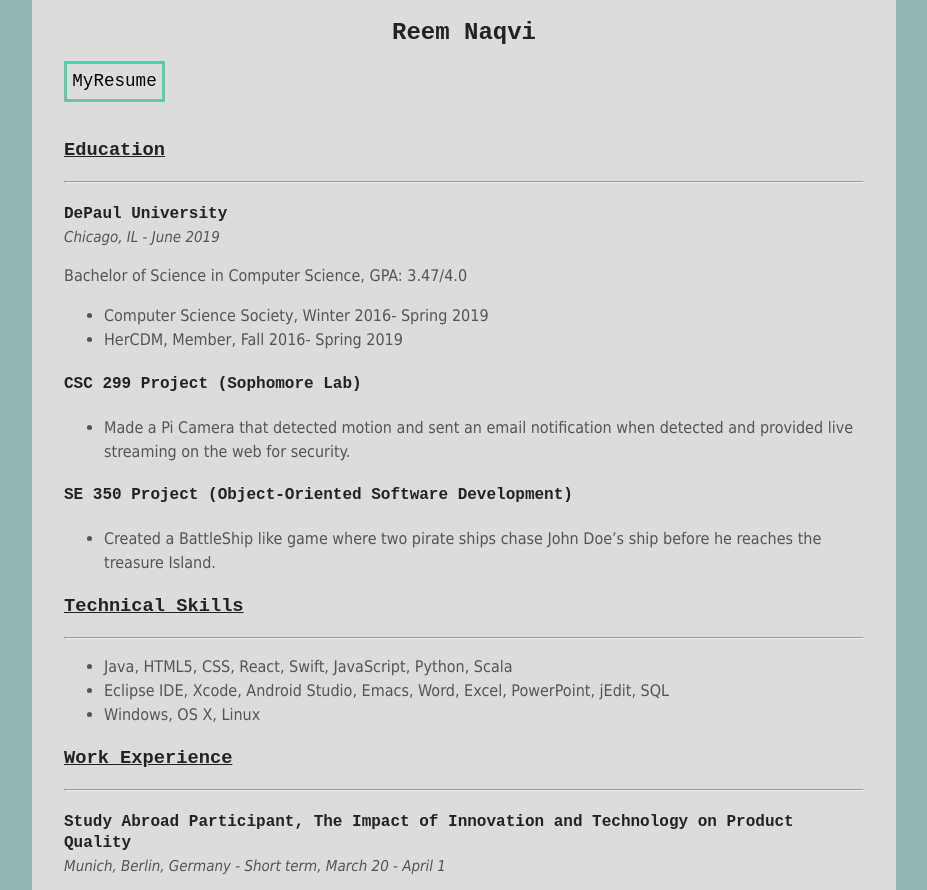
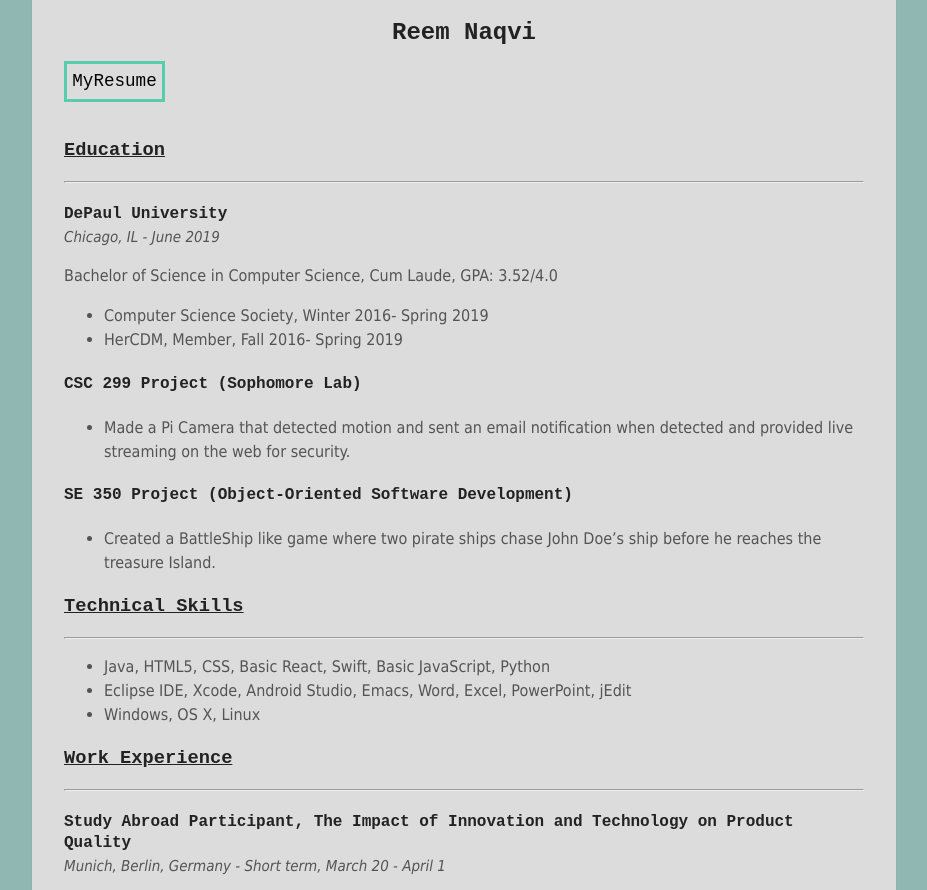
Before and after one commit to syeda313/syeda313.github.io, a plain HTML site: page resume.html in a window 1280 px wide. Shown: the part 173-1063 px from the top of the page, without its empty margins (176-1103 px from the left). Drawn offline with Linux system fonts and the light colour scheme.

Commit message:
new stuff

```diff
--- a/resume.html
+++ b/resume.html
@@ -44,7 +44,7 @@
 
         <p class="year"> Chicago, IL - June 2019</p>
 
-         <p>Bachelor of Science in Computer Science, GPA: 3.47/4.0
+         <p>Bachelor of Science in Computer Science, Cum Laude, GPA: 3.52/4.0
         </p>
 
         <ul class="educate">
@@ -73,8 +73,8 @@
          <HR></HR>
 
         <ul class="tech-skills">
-          <li>Java, HTML5, CSS, React, Swift, JavaScript, Python, Scala</li>
-          <li>Eclipse IDE, Xcode, Android Studio, Emacs, Word, Excel, PowerPoint, jEdit, SQL</li>
+          <li>Java, HTML5, CSS, Basic React, Swift, Basic JavaScript, Python</li>
+          <li>Eclipse IDE, Xcode, Android Studio, Emacs, Word, Excel, PowerPoint, jEdit</li>
           <li> Windows, OS X, Linux</li>
         </ul>
 
```
Also changed, not shown: 1 other file.
